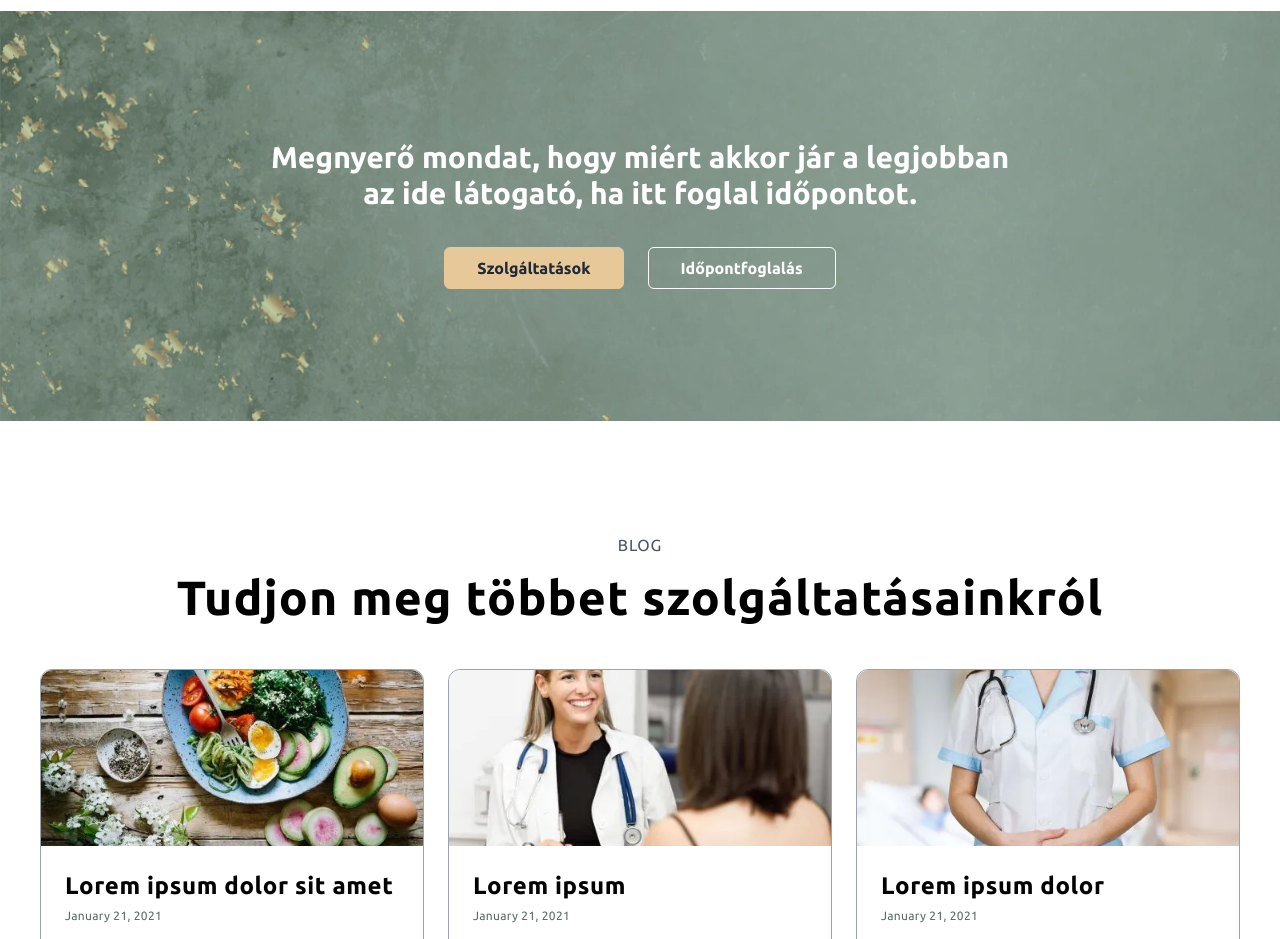
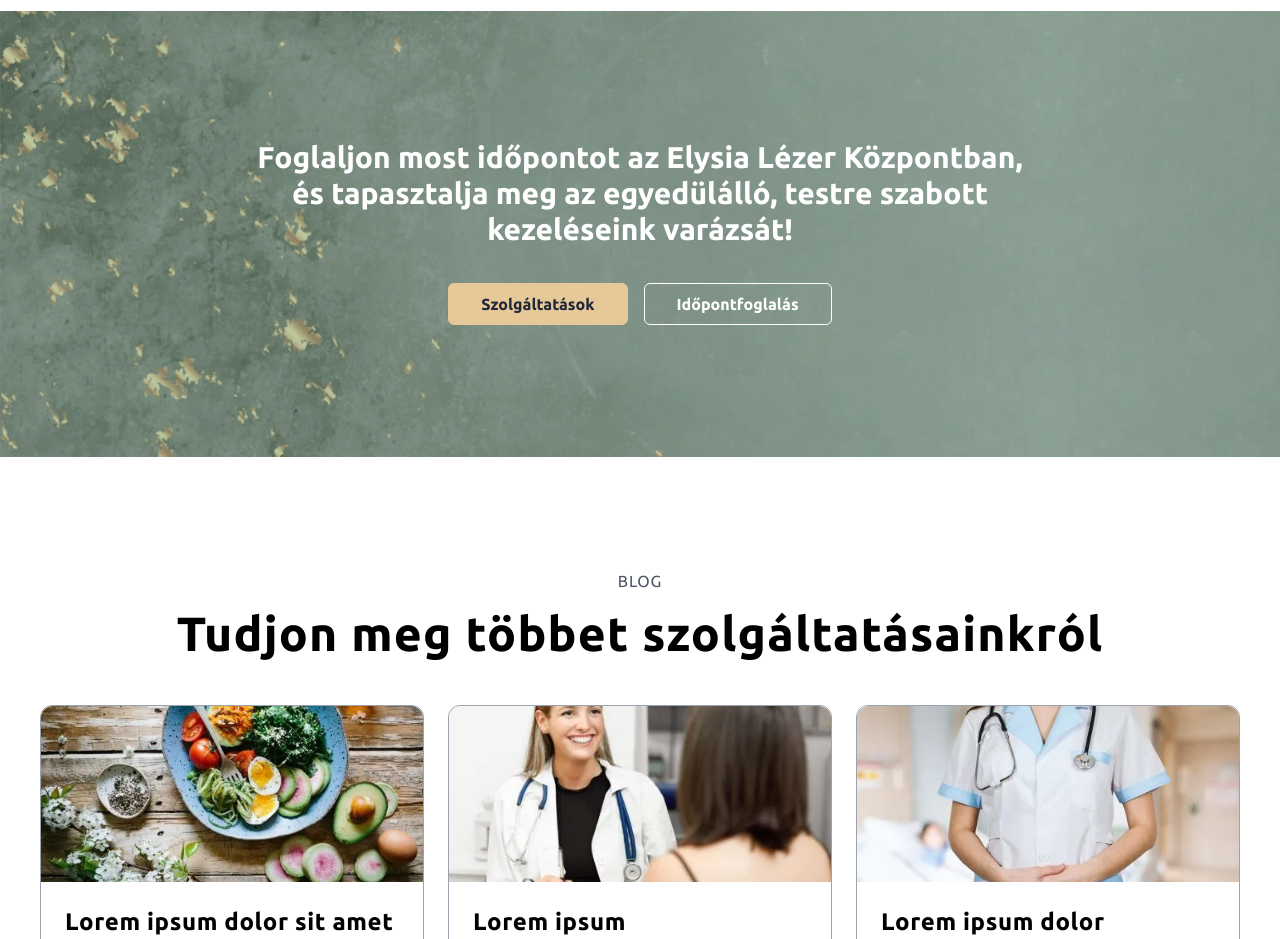
Before and after one commit to omgzsa/elysia-app, a Vue app in the folder frontend/: page / in a window 1280 px wide. Shown: the part 3360-4299 px from the top of the page. Built offline with nearby package versions, Linux system fonts and the light colour scheme; no server answers.

Commit message:
changed dummy text

```diff
--- a/frontend/src/components/home/HomeCallToAction.vue
+++ b/frontend/src/components/home/HomeCallToAction.vue
@@ -13,11 +13,11 @@ const bgImage = "CTA_bg.webp";
     <p
       class="text-white font-bold text-xl lg:text-2xl xl:text-3xl max-w-screen-md mx-auto mb-8"
     >
-      Megnyerő mondat, hogy miért akkor jár a legjobban az ide látogató, ha itt
-      foglal időpontot.
+      Foglaljon most időpontot az Elysia Lézer Központban, és tapasztalja meg az
+      egyedülálló, testre szabott kezeléseink varázsát!
     </p>
     <div>
-      <div class="flex flex-col justify-center gap-4 md:flex-row">
+      <div class="flex flex-col justify-center gap-2 md:flex-row">
         <RouterLink :to="{ name: 'home', path: '/' }">
           <button
             class="rounded-md px-8 py-2 m-1 overflow-hidden relative group cursor-pointer font-medium bg-secondary-100 border border-secondary-100"
```
